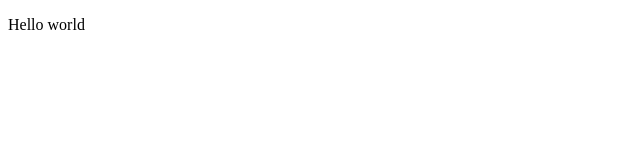
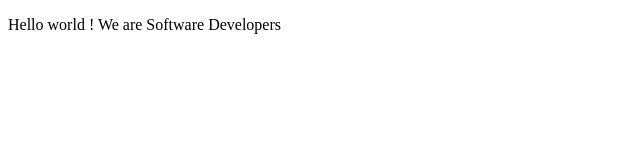
Before and after one commit to Kweku4sta/microverse-tribute-page, a plain HTML site: page index.html in a window 1280 px wide. Shown: the whole page, without its empty margins (0-640 px from the left). Drawn offline with Linux system fonts and the light colour scheme.

Commit message:
I added We are  software Developer

```diff
--- a/index.html
+++ b/index.html
@@ -7,6 +7,6 @@
     <title>Document</title>
 </head>
 <body>
-    <p>Hello world</p>
+    <p>Hello world ! We are Software Developers</p>
 </body>
 </html>
```
